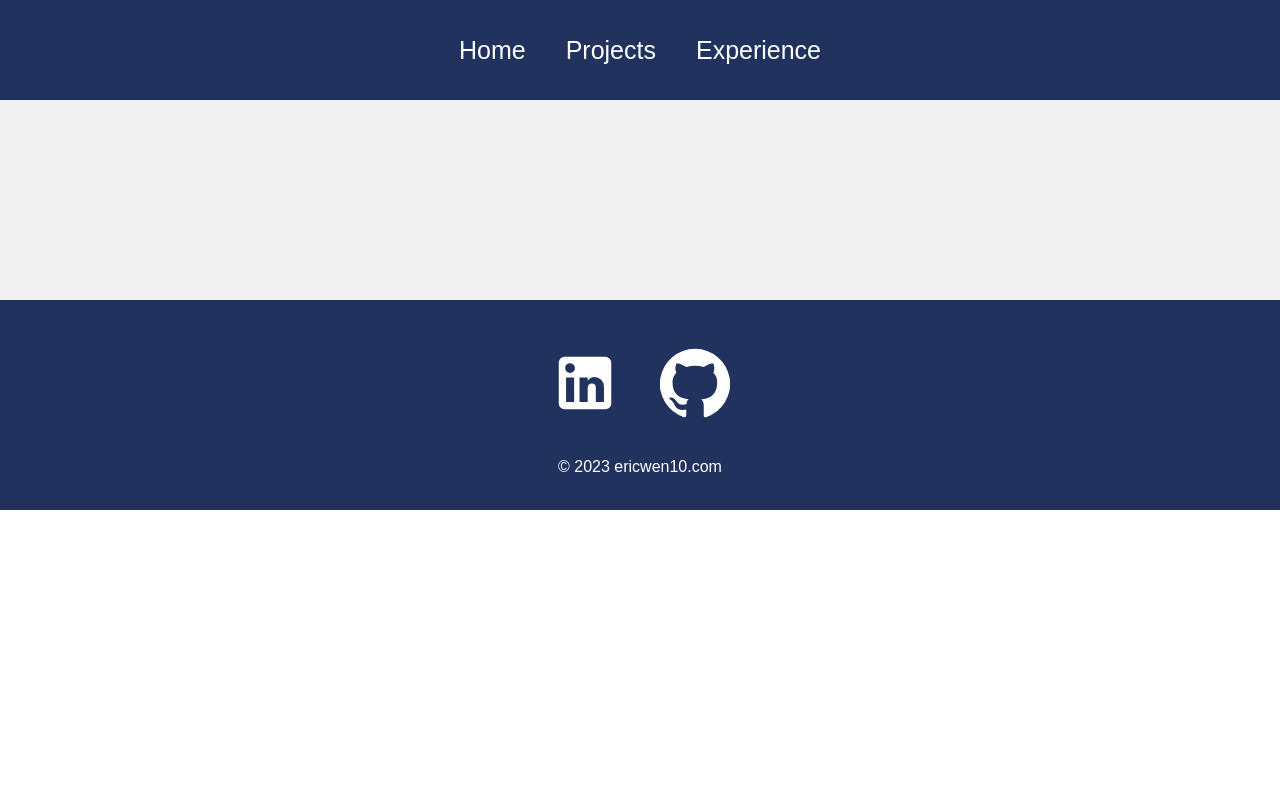
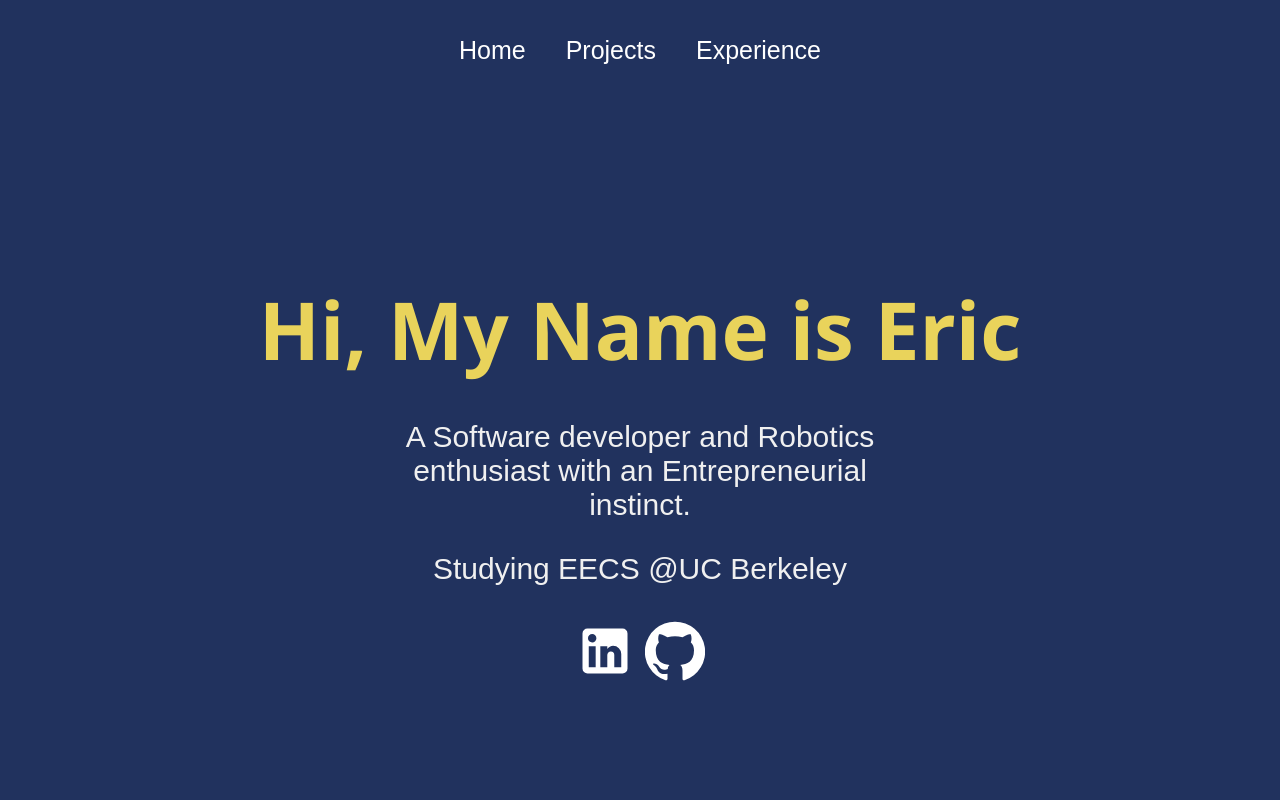
Before and after one commit to eric-wen10/eric-wen, a React (Create React App) app: page / in a window 1280 px wide. Shown: the top 800 px of the page. Built offline with nearby package versions, Linux system fonts and the light colour scheme.

Commit message:
replaced / with * to try and fix website landing page

```diff
--- a/src/App.js
+++ b/src/App.js
@@ -14,7 +14,7 @@
     <Router>
       <Navbar />
       <Routes>
-        <Route path="/personal-website" element={<Home />} />
+        <Route path="*" element={<Home />} />
         <Route path="/projects" element={<Projects />} />
         <Route path="/project/:id" element={<ProjectDisplay />} />
         <Route path="/experience" element={<Experience />} />
```
